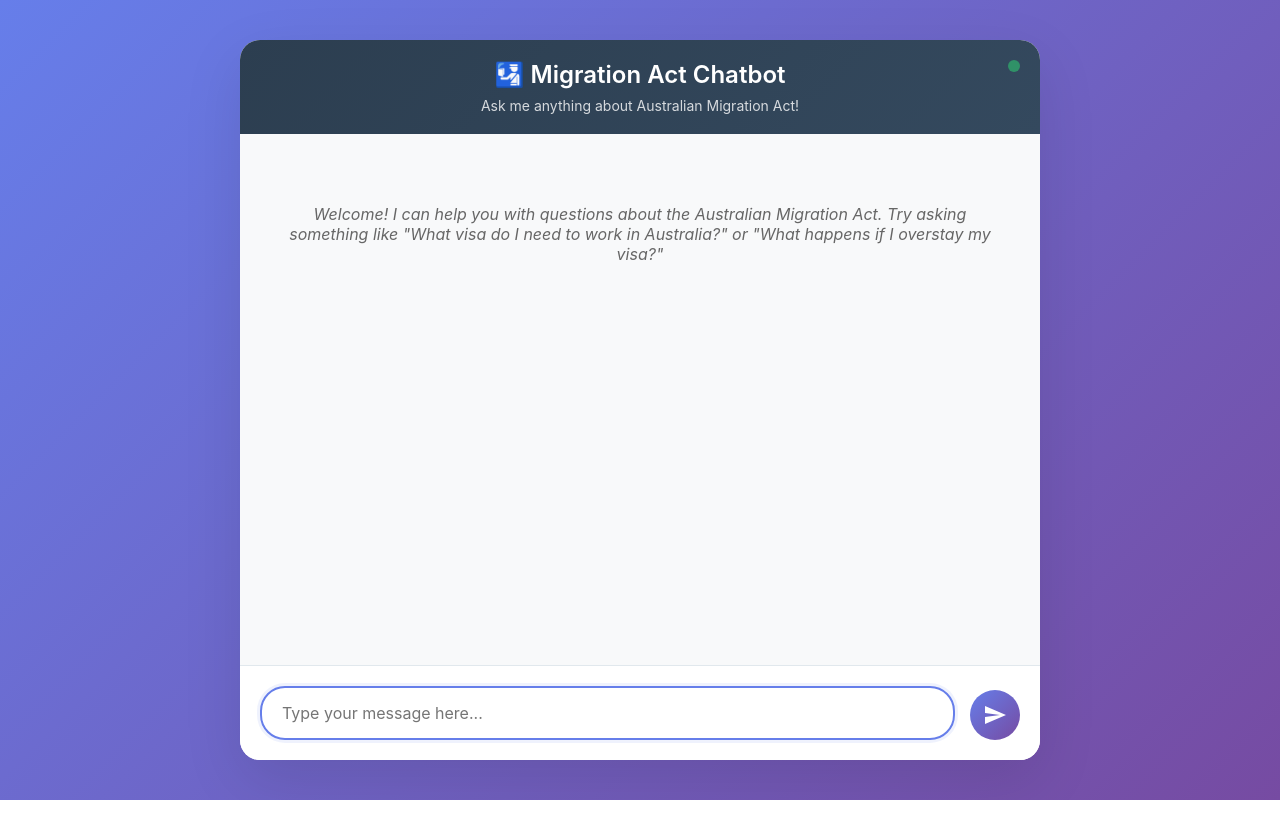
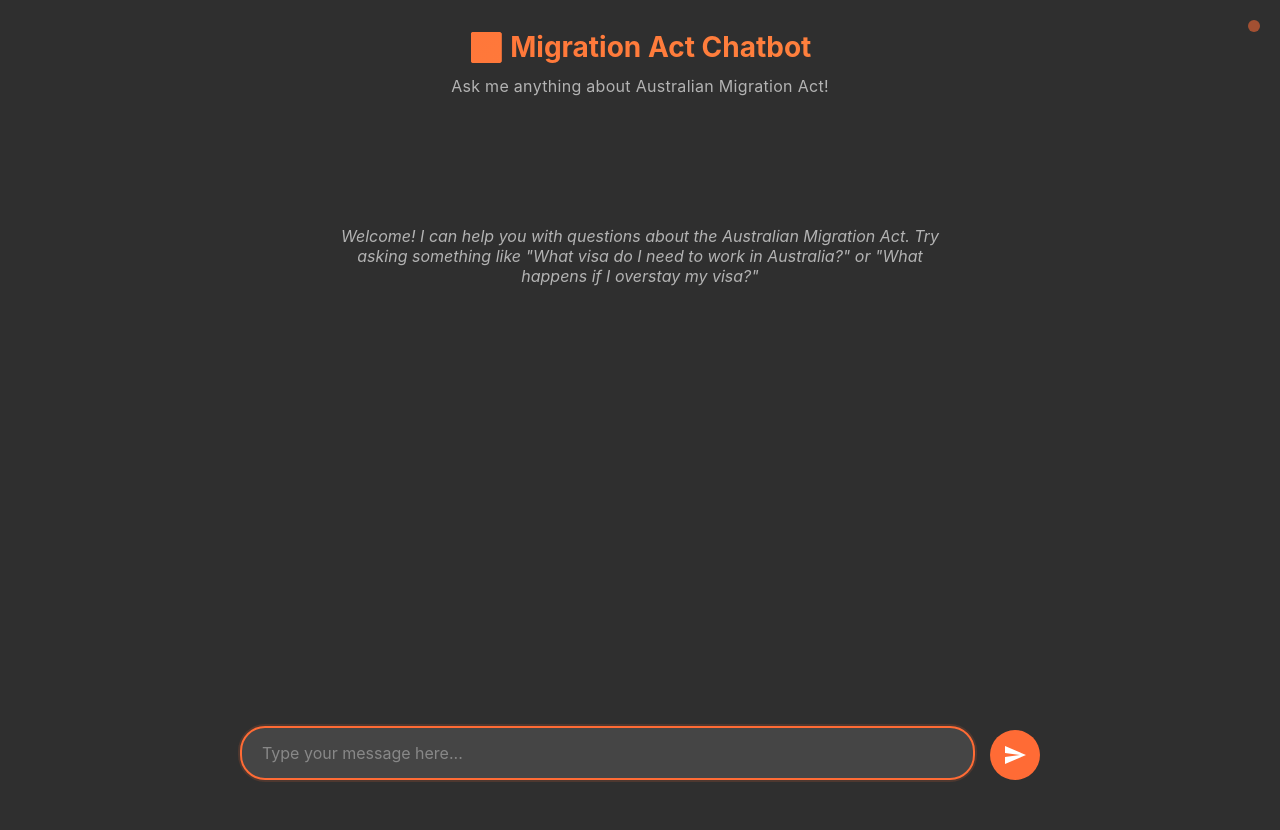
Before and after one commit to minhtrietcancode/rag-migration-law-chatbot, a Flask app: page / in a window 1280 px wide. Before the commit the page ends 800 px from the top, so only its background shows below. Run offline with Flask 3, Linux system fonts and the light colour scheme.

Commit message:
update: changing theme + layout colour for ui/ux -> simulate claude

```diff
--- a/frontend/static/styles.css
+++ b/frontend/static/styles.css
@@ -6,42 +6,38 @@
 
 body {
     font-family: -apple-system, BlinkMacSystemFont, 'Segoe UI', Roboto, Oxygen, Ubuntu, Cantarell, sans-serif;
-    background: linear-gradient(135deg, #667eea 0%, #764ba2 100%);
-    height: 100vh;
-    display: flex;
-    justify-content: center;
-    align-items: center;
-}
-
-.chat-container {
-    width: 90%;
-    max-width: 800px;
-    height: 90vh;
-    background: white;
-    border-radius: 20px;
-    box-shadow: 0 20px 60px rgba(0, 0, 0, 0.1);
+    background: #2f2f2f;
+    min-height: 100vh;
     display: flex;
     flex-direction: column;
-    overflow: hidden;
+    color: #f5f5f5;
 }
 
 .chat-header {
-    background: linear-gradient(135deg, #2c3e50 0%, #34495e 100%);
+    background: #2f2f2f;
     color: white;
-    padding: 20px;
+    padding: 30px 0 40px 0;
     text-align: center;
     position: relative;
+    flex-shrink: 0;
 }
 
 .chat-title {
-    font-size: 24px;
-    font-weight: 600;
-    margin-bottom: 8px;
+    font-size: 28px;
+    font-weight: 700;
+    margin-bottom: 12px;
+    color: #f5f5f5;
+    background: linear-gradient(135deg, #ff6b35, #ff8c42);
+    -webkit-background-clip: text;
+    -webkit-text-fill-color: transparent;
+    background-clip: text;
 }
 
 .chat-subtitle {
-    font-size: 14px;
-    opacity: 0.8;
+    font-size: 16px;
+    color: #b3b3b3;
+    font-weight: 400;
+    letter-spacing: 0.3px;
 }
 
 .status-indicator {
@@ -50,7 +46,7 @@ body {
     right: 20px;
     width: 12px;
     height: 12px;
-    background: #2ecc71;
+    background: #ff6b35;
     border-radius: 50%;
     animation: pulse 2s infinite;
 }
@@ -64,12 +60,15 @@ body {
 .chat-messages {
     flex: 1;
     overflow-y: auto;
-    padding: 20px;
-    background: #f8f9fa;
+    padding: 40px 5%;
+    max-width: 800px;
+    margin: 0 auto;
+    width: 100%;
+    min-height: calc(100vh - 200px);
 }
 
 .message {
-    margin-bottom: 20px;
+    margin-bottom: 30px;
     animation: slideUp 0.3s ease-out;
 }
 
@@ -95,37 +94,40 @@ body {
 }
 
 .message-content {
-    max-width: 70%;
-    padding: 15px 20px;
-    border-radius: 20px;
+    max-width: 80%;
+    padding: 16px 20px;
+    border-radius: 18px;
     word-wrap: break-word;
     white-space: pre-wrap;
+    line-height: 1.5;
 }
 
 .message.user .message-content {
-    background: linear-gradient(135deg, #667eea 0%, #764ba2 100%);
+    background: #ff6b35;
     color: white;
-    border-bottom-right-radius: 5px;
+    border-bottom-right-radius: 4px;
 }
 
 .message.bot .message-content {
-    background: white;
-    color: #333;
-    border: 1px solid #e1e8ed;
-    border-bottom-left-radius: 5px;
-    box-shadow: 0 2px 10px rgba(0, 0, 0, 0.05);
+    background: #404040;
+    color: #f5f5f5;
+    border-bottom-left-radius: 4px;
 }
 
 .chat-input-container {
-    padding: 20px;
-    background: white;
-    border-top: 1px solid #e1e8ed;
+    padding: 20px 5%;
+    background: #2f2f2f;
+    flex-shrink: 0;
+    position: sticky;
+    bottom: 0;
 }
 
 .chat-input-wrapper {
     display: flex;
     gap: 15px;
     align-items: flex-end;
+    max-width: 800px;
+    margin: 0 auto;
 }
 
 .chat-input {
@@ -133,24 +135,31 @@ body {
     min-height: 50px;
     max-height: 120px;
     padding: 15px 20px;
-    border: 2px solid #e1e8ed;
+    border: 2px solid #555;
     border-radius: 25px;
     font-size: 16px;
     font-family: inherit;
     resize: none;
     outline: none;
     transition: all 0.3s ease;
+    background: #404040;
+    color: #f5f5f5;
 }
 
 .chat-input:focus {
-    border-color: #667eea;
-    box-shadow: 0 0 0 3px rgba(102, 126, 234, 0.1);
+    border-color: #ff6b35;
+    background: #454545;
+    box-shadow: 0 0 0 2px rgba(255, 107, 53, 0.15);
+}
+
+.chat-input::placeholder {
+    color: #888;
 }
 
 .send-button {
     width: 50px;
     height: 50px;
-    background: linear-gradient(135deg, #667eea 0%, #764ba2 100%);
+    background: #ff6b35;
     border: none;
     border-radius: 50%;
     color: white;
@@ -213,9 +221,10 @@ body {
 
 .welcome-message {
     text-align: center;
-    color: #666;
+    color: #b3b3b3;
     font-style: italic;
-    margin: 50px 20px;
+    margin: 50px 0;
+    padding: 0 20px;
 }
 
 /* Scrollbar styling */
@@ -224,29 +233,30 @@ body {
 }
 
 .chat-messages::-webkit-scrollbar-track {
-    background: #f1f1f1;
-    border-radius: 10px;
+    background: transparent;
 }
 
 .chat-messages::-webkit-scrollbar-thumb {
-    background: #c1c1c1;
+    background: #555;
     border-radius: 10px;
 }
 
 .chat-messages::-webkit-scrollbar-thumb:hover {
-    background: #a8a8a8;
+    background: #666;
 }
 
 /* Mobile responsive */
 @media (max-width: 768px) {
-    .chat-container {
-        width: 95%;
-        height: 95vh;
-        border-radius: 15px;
+    .chat-messages {
+        padding: 20px 4%;
+    }
+
+    .chat-input-container {
+        padding: 15px 4%;
     }
 
     .chat-header {
-        padding: 15px;
+        padding: 15px 0;
     }
 
     .chat-title {
--- a/frontend/templates/index.html
+++ b/frontend/templates/index.html
@@ -7,7 +7,6 @@
     <link rel="stylesheet" href="{{ url_for('static', filename='styles.css') }}">
 </head>
 <body>
-    <div class="chat-container">
     <div class="chat-header">
         <div class="status-indicator"></div>
         <div class="chat-title">🛂 Migration Act Chatbot</div>
@@ -44,7 +43,6 @@
             </button>
         </div>
     </div>
-    </div>
 
     <script src="{{ url_for('static', filename='script.js') }}"></script>
 </body>
```
Also changed, not shown: other parts of frontend/static/styles.css (+12 -12 lines). Lines whose indentation alone changed are shown as unchanged.
